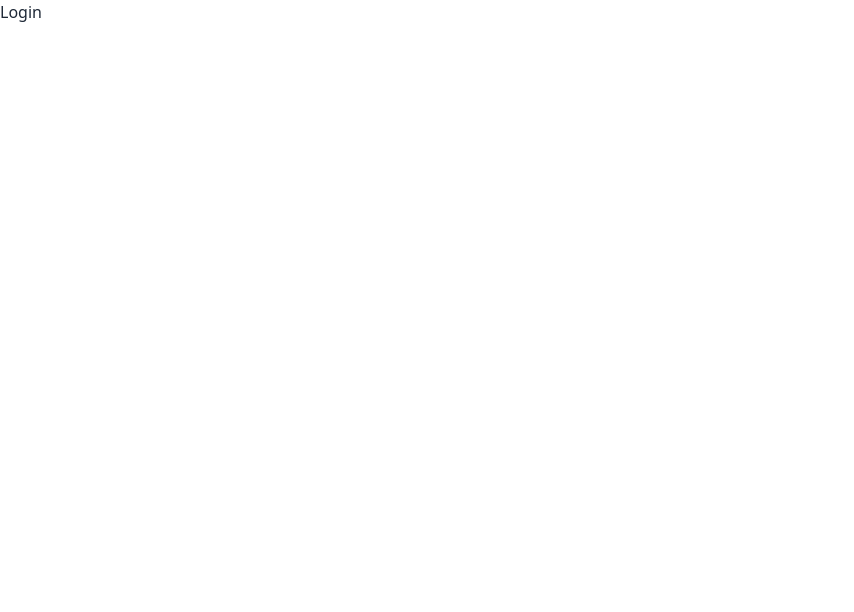
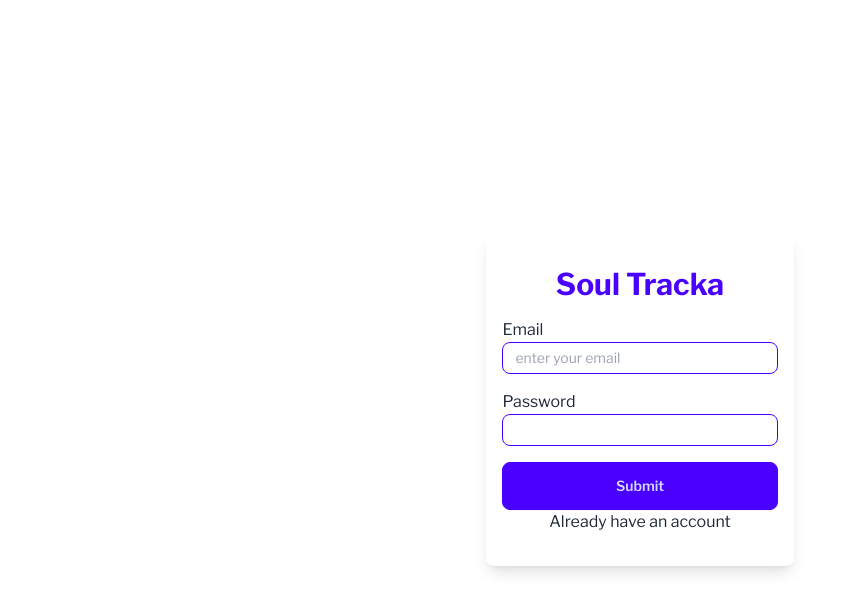
Before and after one commit to EfosaE/SoulTracka, a React (Vite) app in the folder client/: page /login in a window 1280 px wide. Shown: the top 612 px of the page, without its empty margins (0-854 px from the left). Built offline with nearby package versions, Linux system fonts and the light colour scheme; no server answers; a web font is replaced by a local one.

Commit message:
finished the auth pages

```diff
--- a/client/src/components/PrivateLayout.tsx
+++ b/client/src/components/PrivateLayout.tsx
@@ -22,7 +22,7 @@ const PrivateLayout = () => {
     return <div>Loading...</div>; // Or a more sophisticated loading indicator
   }
 
-  return token ? (
+  return token && data ? (
     <Outlet />
   ) : (
     <Navigate to='/login' state={{ from: location }} replace />
--- a/client/src/components/SubmitBtn.tsx
+++ b/client/src/components/SubmitBtn.tsx
@@ -1,19 +1,19 @@
-import { useNavigation } from 'react-router-dom';
 
 
+interface Props {
+  text: string,
+  disabled: boolean
+}
 
-const SubmitBtn = ({ text }:{text:string}) => {
-  const navigation = useNavigation();
-
-  const isSubmitting = navigation.state === 'submitting';
+const SubmitBtn = ({ text, disabled }: Props) => {
 
   return (
     <button
       type='submit'
       className='btn btn-primary btn-block'
-      disabled={isSubmitting}
+      disabled={disabled}
     >
-      {isSubmitting ? (
+      {disabled ? (
         <>
           <span className='loading loading-spinner'></span>
           sending...
--- a/client/src/pages/Home.tsx
+++ b/client/src/pages/Home.tsx
@@ -21,7 +21,15 @@ const Home = () => {
           </button>
         </div>
       ) : (
-        <div>Welcome to Soul Tracka!</div>
+        <div>
+          <p>Welcome to Soul Tracka! </p>
+          <button
+            onClick={() => {
+              dispatch(logOut());
+            }}>
+            log out
+          </button>
+        </div>
       )}
     </div>
   );
--- a/client/src/pages/Login.tsx
+++ b/client/src/pages/Login.tsx
@@ -1,37 +1,77 @@
-import { useDispatch } from "react-redux";
-import { LoginRequest, useLoginMutation } from "../redux/api/authApiSlice";
-import { setUser, setToken } from "../redux/features/authSlice";
-import { useNavigate } from "react-router-dom";
-
+import { useDispatch } from 'react-redux';
+import { LoginRequest, useLoginMutation } from '../redux/api/authApiSlice';
+import { setUser, setToken } from '../redux/features/authSlice';
+import { Form, useNavigate } from 'react-router-dom';
+import SubmitBtn from '../components/SubmitBtn';
+import { useState } from 'react';
+import { FetchBaseQueryError } from '@reduxjs/toolkit/query/react';
 
 const Login = () => {
-  const [login] = useLoginMutation();
-  const dispatch = useDispatch()
+  const [error, setError] = useState<string | null>(null);
+  const [login, { isLoading, isError }] = useLoginMutation();
+  const dispatch = useDispatch();
   const navigate = useNavigate();
-    const handleLogin = async (credentials:LoginRequest) => {
+  const handleLogin = async (e: React.FormEvent<HTMLFormElement>) => {
+    e.preventDefault();
+    setError(null);
+    const formData = new FormData(e.currentTarget);
+    console.log(formData);
+    const formDataObject = Object.fromEntries(formData.entries());
+    console.log(formDataObject);
     try {
-        const response = await login(credentials).unwrap();
-        const user = response.user
-          const accessToken = response.accessToken
-        dispatch(setUser(user))
+      const response = await login(formDataObject).unwrap();
+      console.log('Login successful:', response);
+      const user = response.user;
+      const accessToken = response.accessToken;
+      dispatch(setUser(user));
       dispatch(setToken(accessToken));
-        console.log('Login successful:', response);
+
       navigate('/');
     } catch (error) {
-        console.error('Failed to login:', error);
+      const typedError = error as FetchBaseQueryError;
+      if (
+        typedError.data &&
+        typeof typedError.data === 'object' &&
+        'message' in typedError.data
+      ) {
+        setError((typedError.data as { message: string }).message);
+      } else {
+        console.log('An unexpected error occurred');
+      }
     }
   };
   return (
+    <section className='h-screen flex items-center justify-center '>
+      <Form
+        className='flex flex-col  w-fit  px-4 py-8 rounded-lg items-center libre shadow-lg'
+        onSubmit={handleLogin}>
+        <h1 className='libre font-bold text-primary text-3xl'> Soul Tracka</h1>
+        <div className='flex flex-col gap-4 my-4'>
           <div>
-      {/* Form for user to input credentials */}
-      <button
-        onClick={() =>
-          handleLogin({ email: 'tosin@soul.io', password: '12wwwed3' })
-        }>
-        Login
-      </button>
+            <label htmlFor='email'>Email</label>
+            <input
+              type='email'
+              name='email'
+              placeholder='enter your email'
+              className='input-primary w-full  input input-sm'
+            />
           </div>
+          <div>
+            <label htmlFor='password'>Password</label>
+            <input
+              type='password'
+              name='password'
+              className='input-primary w-full  input input-sm'
+            />
+          </div>
+        </div>
+        {error && <div style={{ color: 'red' }}>{error}</div>}
+        <SubmitBtn text={'Submit'} disabled={isLoading} />
+
+        <p>Already have an account</p>
+      </Form>
+    </section>
   );
-}
+};
 
-export default Login
+export default Login;
--- a/client/src/pages/Signup.tsx
+++ b/client/src/pages/Signup.tsx
@@ -1,18 +1,50 @@
-import { Form } from "react-router-dom";
-import SubmitBtn from "../components/SubmitBtn";
-import { useState } from "react";
+import { Form, useNavigate } from 'react-router-dom';
+import SubmitBtn from '../components/SubmitBtn';
+import { useState } from 'react';
+import { useSignUpMutation } from '../redux/api/authApiSlice';
+import { FetchBaseQueryError } from '@reduxjs/toolkit/query/react';
 
 const Signup = () => {
-   const [error, setError] = useState<string | null>(null);
-  function handleSubmit(e: React.FormEvent<HTMLFormElement>) {
+  const navigate = useNavigate();
+  const [error, setError] = useState<string | null>(null);
+  const [signup, { isLoading, isError }] = useSignUpMutation();
+
+  console.log('loading', isLoading);
+  console.log(isError);
+  async function handleSubmit(e: React.FormEvent<HTMLFormElement>) {
     e.preventDefault();
+    setError(null);
     const formData = new FormData(e.currentTarget);
     console.log(formData);
     const formDataObject = Object.fromEntries(formData.entries());
     console.log(formDataObject);
     if (formDataObject.password !== formDataObject.confirmPassword) {
-       setError('Passwords do not match');
-       return;
+      setError('Passwords do not match');
+      return;
+    }
+
+    // This deletes the confirm password field from the form data object
+    // eslint-disable-next-line @typescript-eslint/no-unused-vars
+    const { confirmPassword, ...newFormObject } = formDataObject;
+
+    console.log(newFormObject);
+    // note to self rtk query with TS is a whole lot abeg
+    try {
+      const response = await signup(newFormObject).unwrap();
+      if (response.status === 'success') {
+        navigate('/login')
+      }
+    } catch (error) {
+      const typedError = error as FetchBaseQueryError;
+      if (
+        typedError.data &&
+        typeof typedError.data === 'object' &&
+        'message' in typedError.data
+      ) {
+        setError((typedError.data as { message: string }).message);
+      } else {
+        console.log('An unexpected error occurred');
+      }
     }
   }
   return (
@@ -58,7 +90,7 @@ const Signup = () => {
           </div>
         </div>
         {error && <div style={{ color: 'red' }}>{error}</div>}
-        <SubmitBtn text={'Submit'} />
+        <SubmitBtn text={'Submit'} disabled={isLoading} />
 
         <p>Already have an account</p>
       </Form>
--- a/client/src/redux/apiSlice.ts
+++ b/client/src/redux/apiSlice.ts
@@ -15,9 +15,10 @@ interface GetUserResponse {
   status?: string;
   user: unknown;
 }
+const baseURL = import.meta.env.VITE_BASE_SERVER_URL;
 // Define the base query function
 const baseQuery = fetchBaseQuery({
-  baseUrl: 'http://localhost:3000/api/v1',
+  baseUrl: `${baseURL}/api/v1`,
   credentials: 'include',
   prepareHeaders: (headers, { getState }) => {
     const state = getState() as RootState;
```
Also changed, not shown: 1 other file (tests, documents, lock files or other folders). Lines whose indentation alone changed are shown as unchanged.
